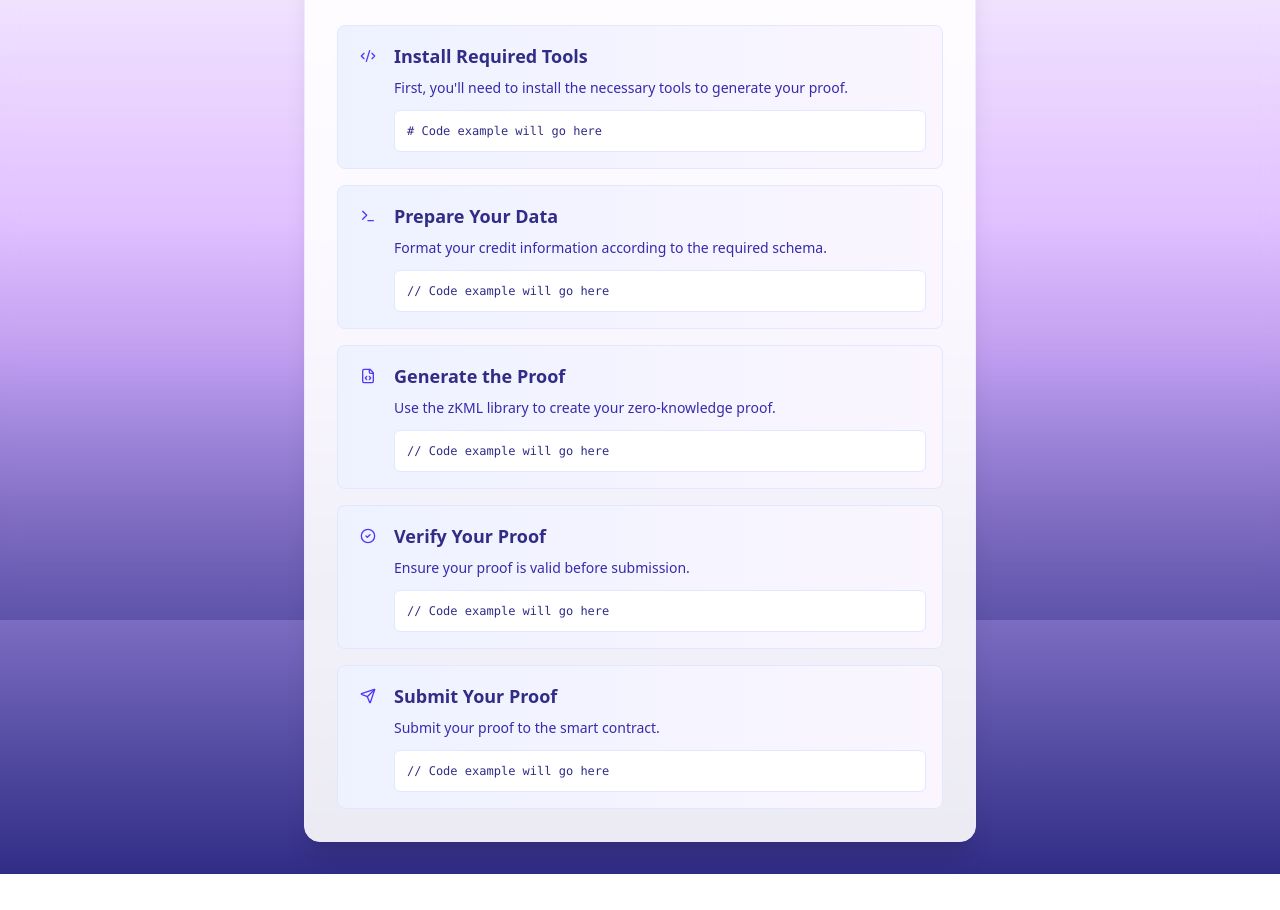
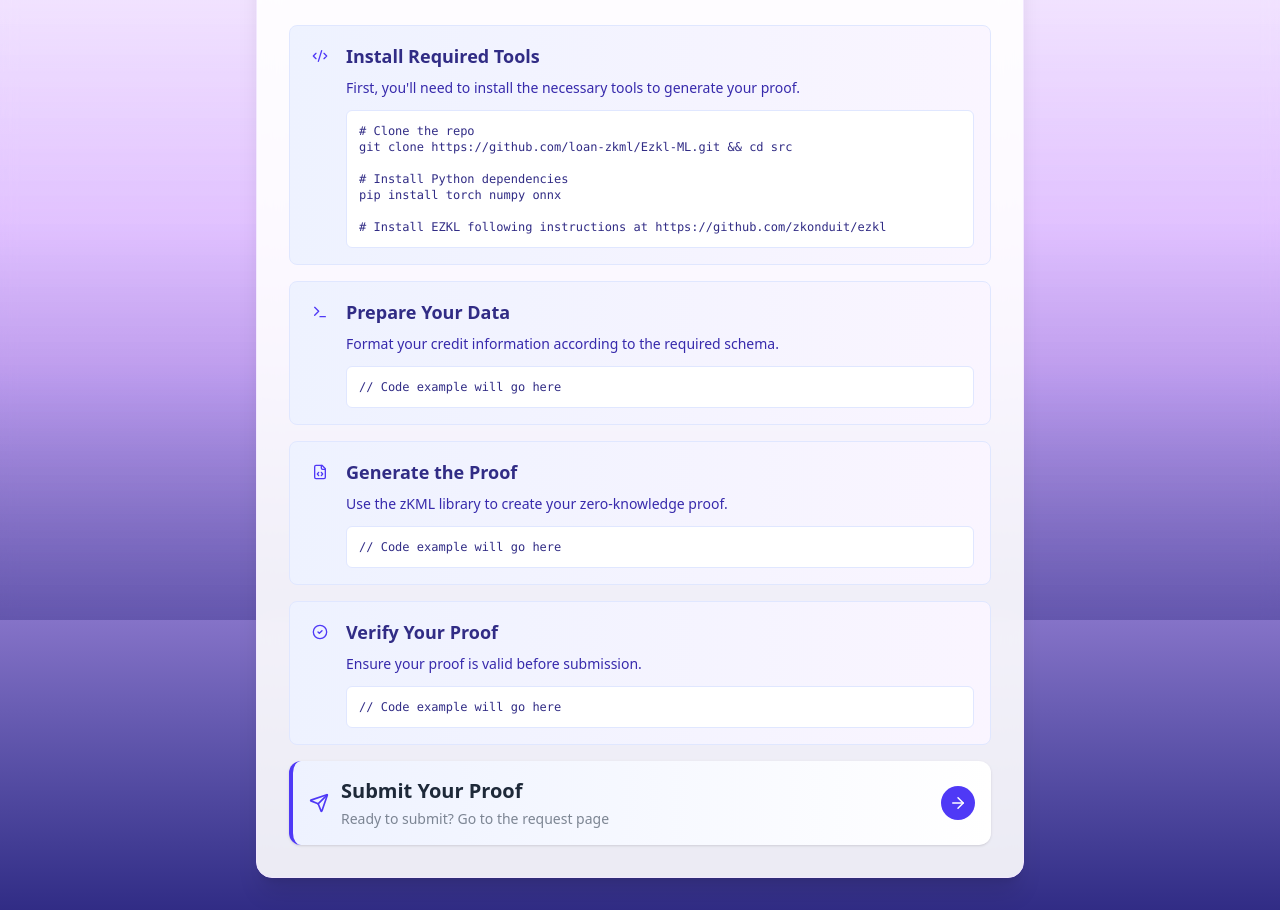
Before and after one commit to Loan-ZKML/webapp, a Next.js app: page /guide in a window 1280 px wide. Shown: the part 180-1090 px from the top of the page. Before the commit the page ends 1054 px from the top, so only its background shows below. Built offline with nearby package versions, Linux system fonts and the light colour scheme.

Commit message:
small changes..

```diff
--- a/app/guide/page.tsx
+++ b/app/guide/page.tsx
@@ -1,18 +1,26 @@
 'use client';
-import React from 'react';
+import React, { useState, useEffect } from 'react';
 import { Code2, Terminal, FileCode, CheckCircle2, Send } from 'lucide-react';
 import PageLayout from '@/components/PageLayout';
 import InfoBox from '@/components/InfoBox';
 import NavBar from '@/components/NavBar';
 import Title from '@/components/Title';
+import NavigationBox from '@/components/NavigationBox';
+
 
 const GuidePage = () => {
+    const [isLoaded, setIsLoaded] = useState(false);
+
+    useEffect(() => {
+        setIsLoaded(true);
+    }, []);
+
     const steps = [
         {
             icon: Code2,
             title: 'Install Required Tools',
             description: 'First, you\'ll need to install the necessary tools to generate your proof.',
-            codeExample: '# Code example will go here'
+            codeExample: '# Clone the repo\ngit clone https://github.com/loan-zkml/Ezkl-ML.git && cd src\n\n# Install Python dependencies\npip install torch numpy onnx\n\n# Install EZKL following instructions at https://github.com/zkonduit/ezkl'
         },
         {
             icon: Terminal,
@@ -32,16 +40,10 @@ const GuidePage = () => {
             description: 'Ensure your proof is valid before submission.',
             codeExample: '// Code example will go here'
         },
-        {
-            icon: Send,
-            title: 'Submit Your Proof',
-            description: 'Submit your proof to the smart contract.',
-            codeExample: '// Code example will go here'
-        }
     ];
 
     return (
-        <PageLayout size="md"  >
+        <PageLayout size="lg"  >
             <div className="space-y-6">
                 <NavBar backLink='/request' />
 
@@ -61,6 +63,16 @@ const GuidePage = () => {
                             codeExample={step.codeExample}
                         />
                     ))}
+
+
+            <NavigationBox
+                href="/request"
+                icon={Send}
+                title="Submit Your Proof"
+                description="Ready to submit? Go to the request page"
+                variant="indigo"
+                />
+
                 </div>
             </div>
         </PageLayout>
--- a/types/zkml.ts
+++ /dev/null
@@ -1,82 +0,0 @@
-// TODO fix the applicant data we actually feed in to the model +
-// Credit applicant data structure
-export interface CreditApplicant {
-    name: string;
-    income: number;
-    employmentYears: number;
-    existingLoans: number;
-    creditScore?: number;
-    requestedAmount: number;
-    purpose: string;
-  }
-
-  // TODO see over fields and their relevance
-  // Generated proof structure
-  export interface ZKMLProof {
-    id: string;
-    applicantHash: string; // hash of the applicant data
-    modelVersion: string;
-    timestamp: number;
-    proofData: string; // base64 encoded proof data
-  }
-
-  // TODO see over fields and their relevance
-  // Verification result structure
-  export interface VerificationResult {
-    success: boolean;
-    message: string;
-    loanApproved?: boolean;
-    loanAmount?: number;
-    interestRate?: number;
-    termMonths?: number;
-  }
-
-//   // Mock API service for ZKML operations
-//   export interface ZKMLService {
-//     generateProof: (applicant: CreditApplicant) => Promise<ZKMLProof>;
-//     verifyProof: (proofId: string) => Promise<VerificationResult>;
-//   }
-
-//   // Mock implementation of the ZKML service
-//   export class MockZKMLService implements ZKMLService {
-//     // Generate a proof based on applicant data
-//     async generateProof(applicant: CreditApplicant): Promise<ZKMLProof> {
-//       // Simulate processing time
-//       await new Promise(resolve => setTimeout(resolve, 2000));
-
-//       // Create hash of applicant data (simplified for demo)
-//       const applicantString = JSON.stringify(applicant);
-//       const applicantHash = btoa(applicantString).substring(0, 20);
-
-//       // Generate random proof ID
-//       const proofId = 'zkp_' + Math.random().toString(36).substring(2, 10);
-
-//       return {
-//         id: proofId,
-//         applicantHash,
-//         modelVersion: 'credit-model-v1.0',
-//         timestamp: Date.now(),
-//         proofData: btoa(Math.random().toString(36) + applicantString) // Demo proof
-//       };
-//     }
-
-//     // Verify a proof
-//     async verifyProof(proofId: string): Promise<VerificationResult> {
-//       // Simulate verification time
-//       await new Promise(resolve => setTimeout(resolve, 2000));
-
-//       // For demo, randomly approve or reject loans
-//       const approved = Math.random() > 0.2; // 80% approval rate for demo
-
-//       return {
-//         success: true,
-//         message: approved
-//           ? 'Proof verified successfully. Loan terms generated.'
-//           : 'Proof verified, but loan not approved based on credit assessment.',
-//         loanApproved: approved,
-//         loanAmount: approved ? Math.round(Math.random() * 15000 + 5000) : undefined,
-//         interestRate: approved ? parseFloat((Math.random() * 6 + 4).toFixed(2)) : undefined,
-//         termMonths: approved ? [12, 24, 36, 48, 60][Math.floor(Math.random() * 5)] : undefined
-//       };
-//     }
-//   }
```
